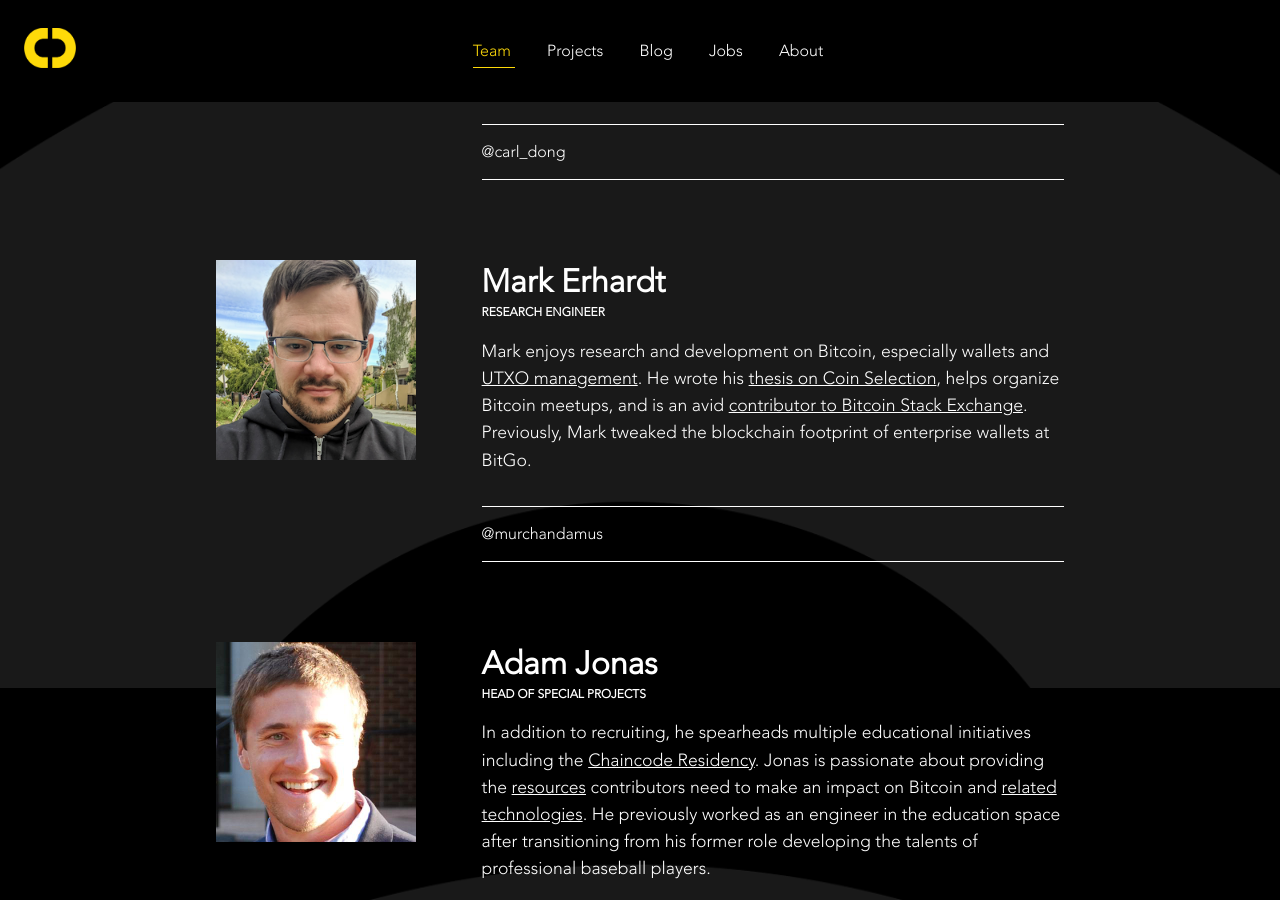
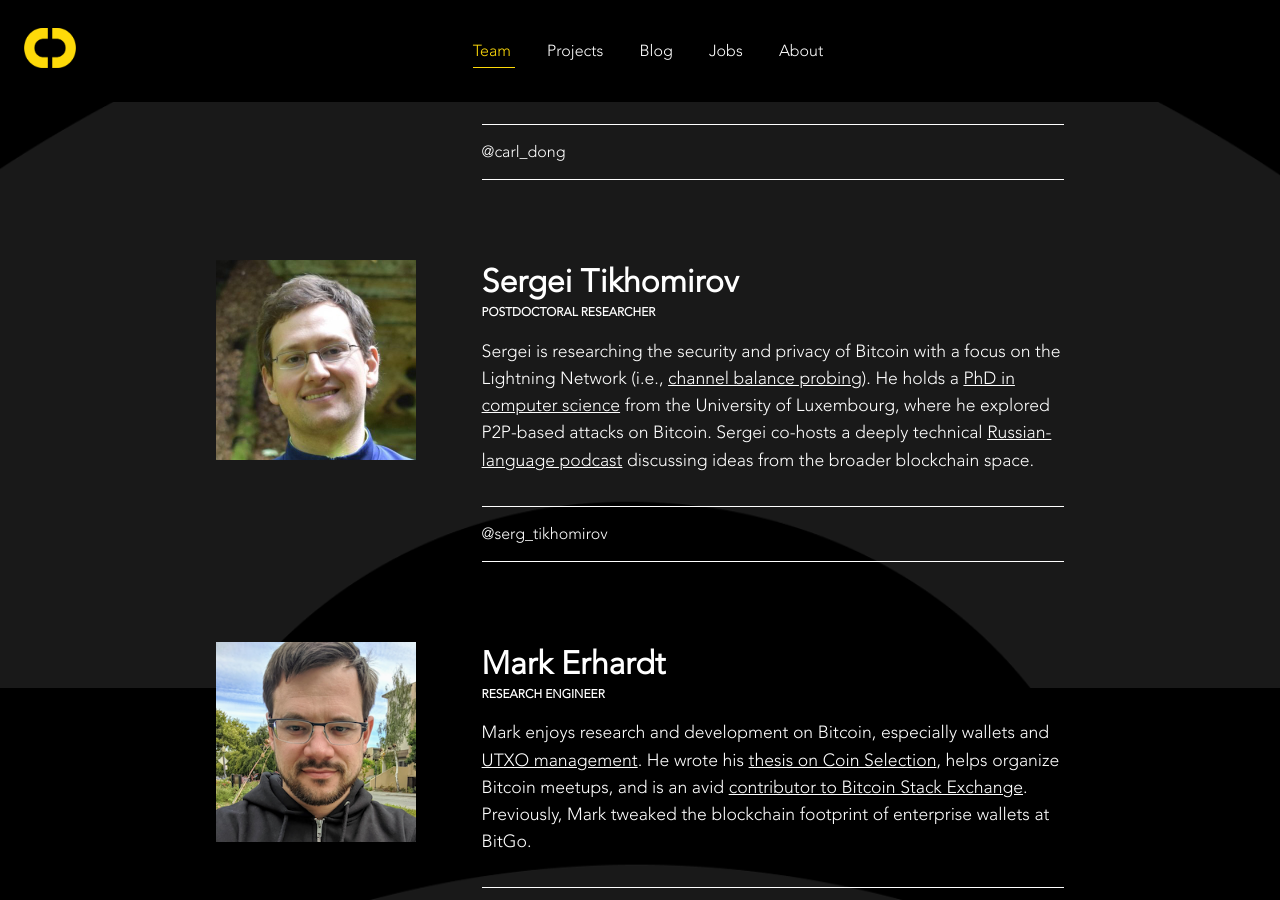
Before and after one commit to furszy/chaincodelabs.github.io, a Jekyll site: the page built from team.html, in a window 1280 px wide and 900 px high, scrolled down 2912 px. Built offline with Jekyll 4.4.1, drawn with Linux system fonts in a browser that asks for light colours.

Commit message:
add sergei

```diff
--- a/_data/team.yml
+++ b/_data/team.yml
@@ -45,6 +45,13 @@
   link: https://twitter.com/carl_dong
   image: assets/images/Carl.jpeg
   alt: Picture of Carl Dong
+- name: Sergei Tikhomirov
+  title: Postdoctoral Researcher
+  description: Sergei is researching the security and privacy of Bitcoin with a focus on the Lightning Network (i.e., <a href="https://eprint.iacr.org/2021/384" target="_blank" rel="noopener">channel balance probing</a>). He holds a <a href="https://hdl.handle.net/10993/44424" target="_blank" rel="noopener">PhD in computer science</a> from the University of Luxembourg, where he explored P2P-based attacks on Bitcoin. Sergei co-hosts a deeply technical <a href="https://basicblockradio.com/" target="_blank" rel="noopener">Russian-language podcast</a> discussing ideas from the broader blockchain space.
+  social: "@serg_tikhomirov"
+  link: https://twitter.com/serg_tikhomirov
+  image: assets/images/sergei.jpg
+  alt: Picture of Sergei Tikhomirov
 - name: Mark Erhardt
   title: Research Engineer
   description: Mark enjoys research and development on Bitcoin, especially wallets and <a href="https://blog.bitgo.com/utxo-management-for-enterprise-wallets-5357dad08dd1" target="_blank">UTXO management</a>. He wrote his <a href="http://murch.one/wp-content/uploads/2016/11/erhardt2016coinselection.pdf" target="_blank">thesis on Coin Selection</a>, helps organize Bitcoin meetups, and is an avid <a href="https://bitcoin.stackexchange.com" target="_blank">contributor to Bitcoin Stack Exchange</a>. Previously, Mark tweaked the blockchain footprint of enterprise wallets at BitGo.
```
Also changed, not shown: assets/images/sergei.jpg (added).
